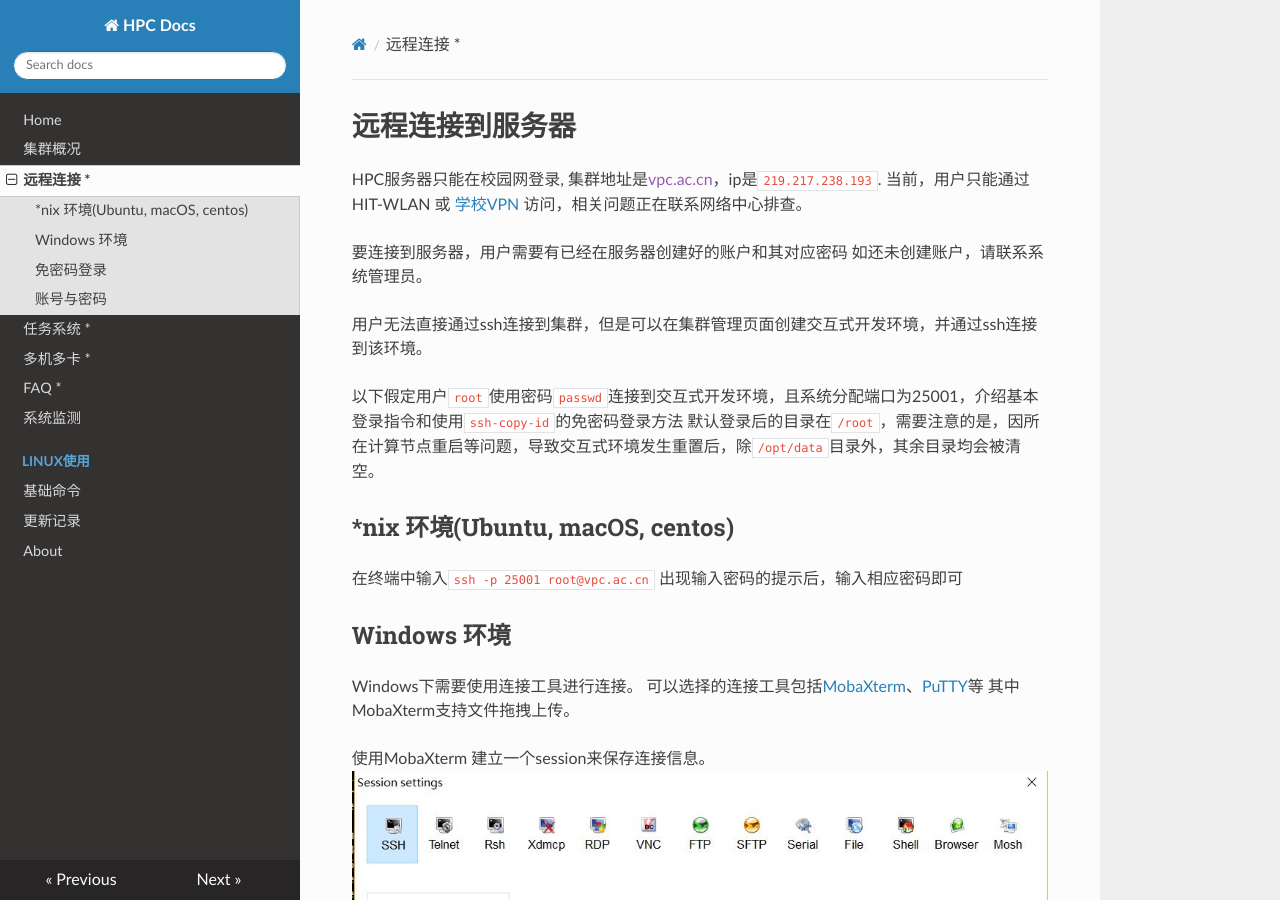
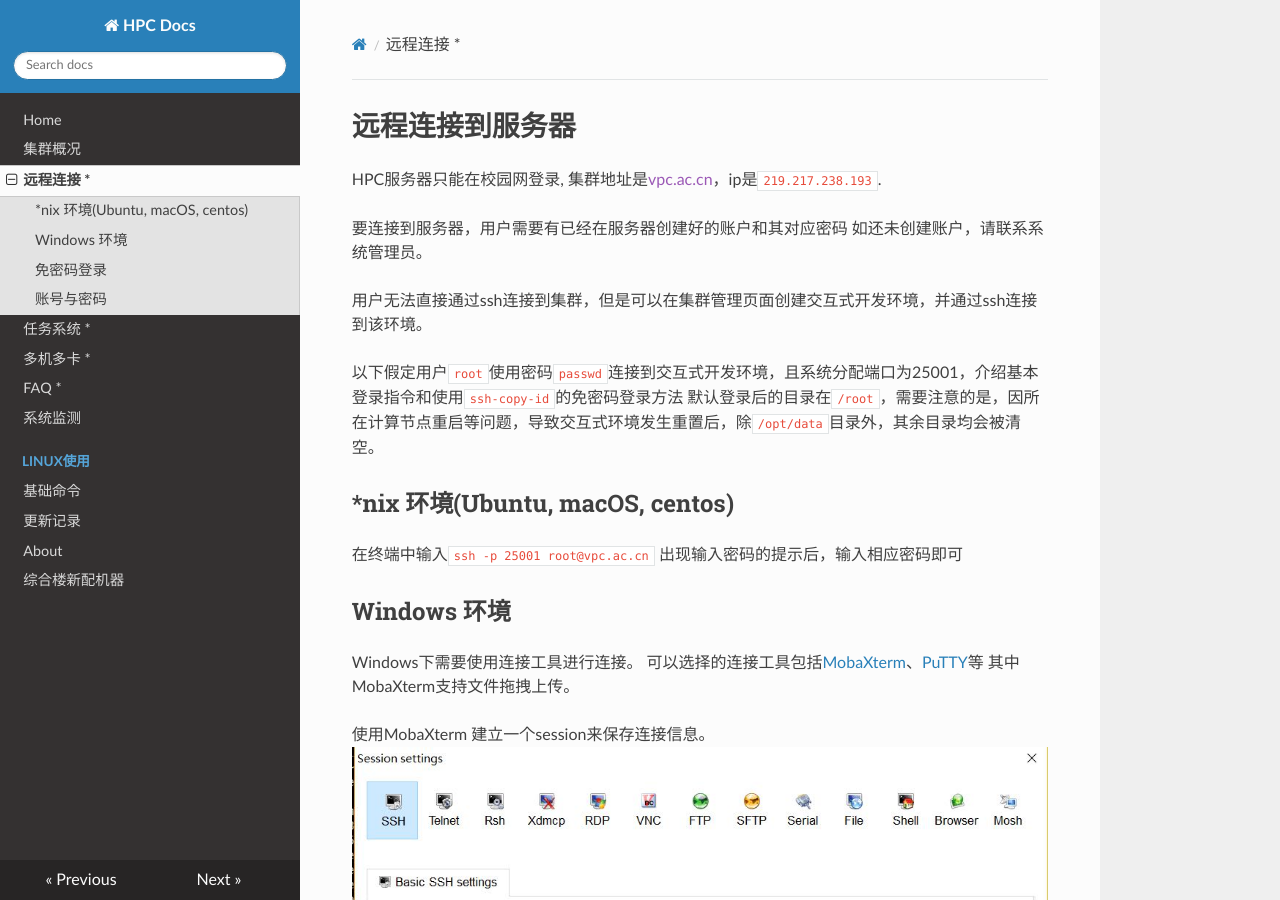
Before and after one commit to SSRheart/HPC_wiki_docs, an MkDocs documentation site: the page built from docs/sshConnection.md, in a window 1280 px wide and 900 px high. Built offline with MkDocs 1.6.1, drawn with Linux system fonts in a browser that asks for light colours; nearby versions of some CDN libraries; old or Windows-style settings are respelled for this version of MkDocs.

Commit message:
OSError and PC

```diff
--- a/docs/sshConnection.md
+++ b/docs/sshConnection.md
@@ -1,7 +1,6 @@
 # 远程连接到服务器
 
 HPC服务器只能在校园网登录, 集群地址是[vpc.ac.cn]()，ip是`219.217.238.193`.
-当前，用户只能通过 HIT-WLAN 或 [学校VPN](http://static.hit.edu.cn/vpn/) 访问，相关问题正在联系网络中心排查。
 
 要连接到服务器，用户需要有已经在服务器创建好的账户和其对应密码
 如还未创建账户，请联系系统管理员。
--- a/mkdocs.yml
+++ b/mkdocs.yml
@@ -26,6 +26,7 @@ pages:
    #      - '配置记录': 'admin/systemConfigRecord.md'
      - 更新记录: changeLog.md
      - About: about.md
+     - 综合楼新配机器: pc.md
 theme: readthedocs
 markdown_extensions:
     - admonition
```
